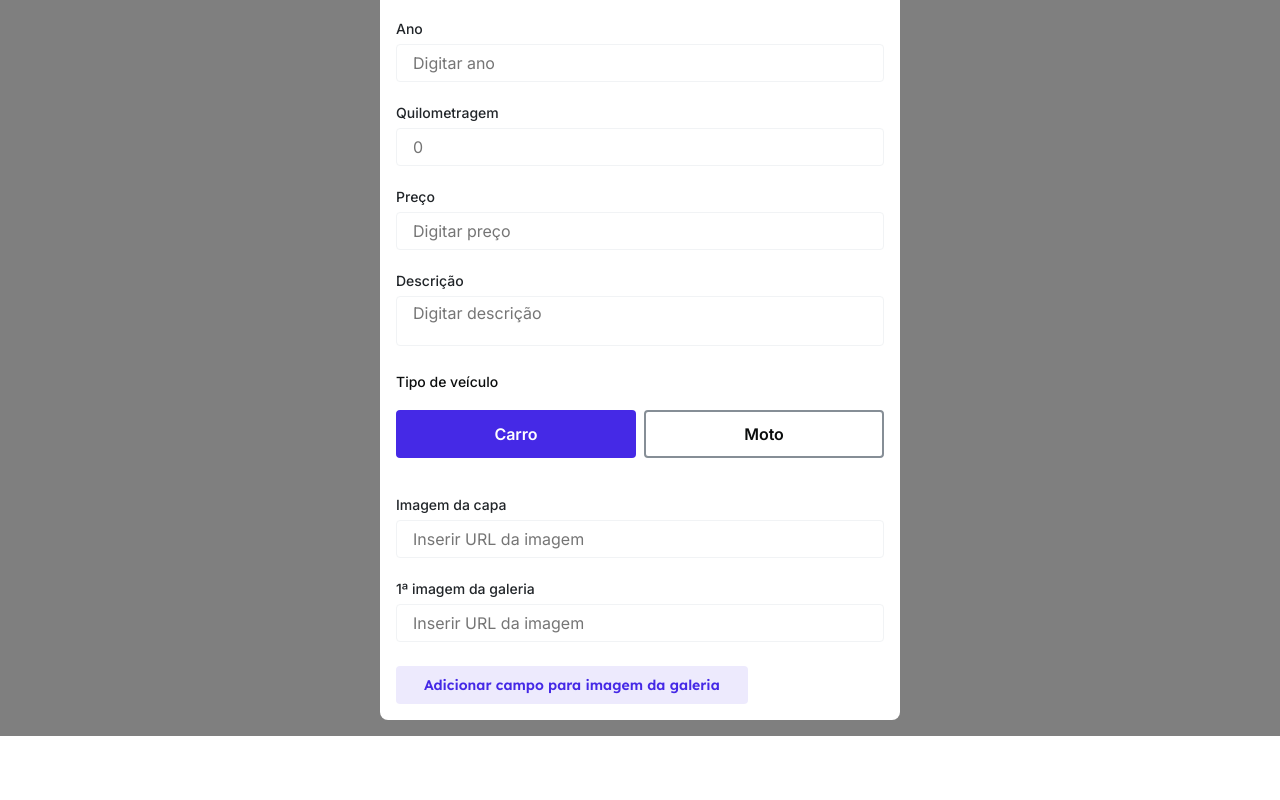
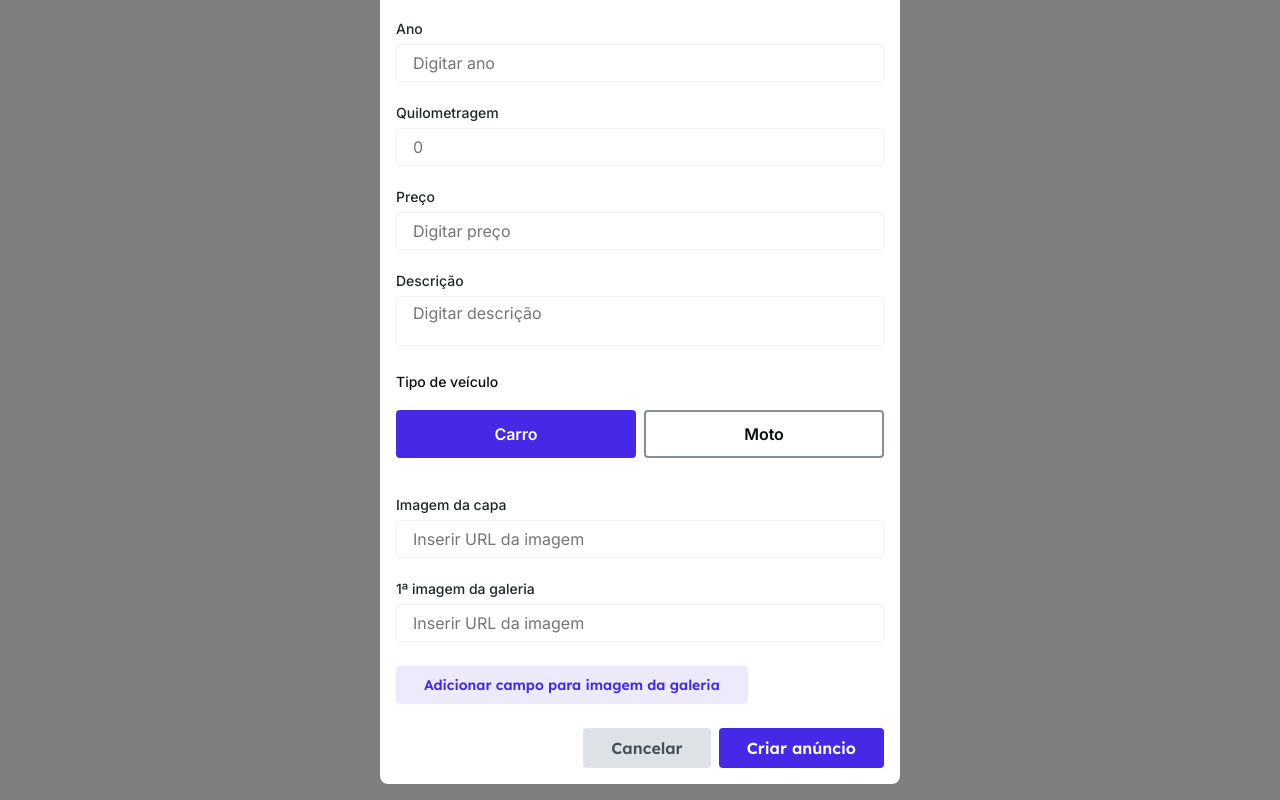
Before and after one commit to Motors-Shop-Grupo-16/motors-shop-front-end, a React (Vite) app: page / in a window 1280 px wide. Shown: the part 314-1114 px from the top of the page. Before the commit the page ends 1050 px from the top, so only its background shows below. Built offline with nearby package versions, Linux system fonts and the light colour scheme.

Commit message:
fix: modal horizontal scroll

```diff
--- a/src/components/CreateAnnouncementForm/index.tsx
+++ b/src/components/CreateAnnouncementForm/index.tsx
@@ -119,6 +119,7 @@ const CreateAnnouncementForm = () => {
             type="text"
             {...register("images")}
             error={errors.images?.message as string}
+            key={number}
           />
         ))}
 
@@ -133,6 +134,33 @@ const CreateAnnouncementForm = () => {
         >
           Adicionar campo para imagem da galeria
         </Button>
+
+        <div className="submitButtonContainer">
+          <Button
+            type="button"
+            width="fit-content"
+            buttonText="Big"
+            backgroundColor="--color-grey6"
+            color="--color-grey2"
+            borderColor="transparent"
+            borderLength="0"
+          >
+            Cancelar
+          </Button>
+
+          <Button
+            type="submit"
+            width="fit-content"
+            buttonText="Big"
+            backgroundColor="--color-brand1"
+            color="--color-whiteFixed"
+            borderLength="0"
+            borderColor="transparent"
+            onClick={addImageField}
+          >
+            Criar anúncio
+          </Button>
+        </div>
       </Container>
     </Modal>
   );
--- a/src/components/CreateAnnouncementForm/style.ts
+++ b/src/components/CreateAnnouncementForm/style.ts
@@ -16,4 +16,10 @@ export const Container = styled.form`
     align-items: flex-start;
     gap: 16px;
   }
+
+  .submitButtonContainer {
+    display: flex;
+    align-self: flex-end;
+    gap: 8px;
+  }
 `;
--- a/src/components/Modal/style.ts
+++ b/src/components/Modal/style.ts
@@ -6,12 +6,8 @@ export const Container = styled.div`
   justify-content: center;
   background-color: rgba(0, 0, 0, 0.5);
   width: 100%;
-  height: 100%;
-  overflow-x: scroll;
+  min-height: 100vh;
   padding: 16px;
-  // position: fixed;
-  // top: 0;
-  // left: 0;
   z-index: 1;
 
   .modal {
```
